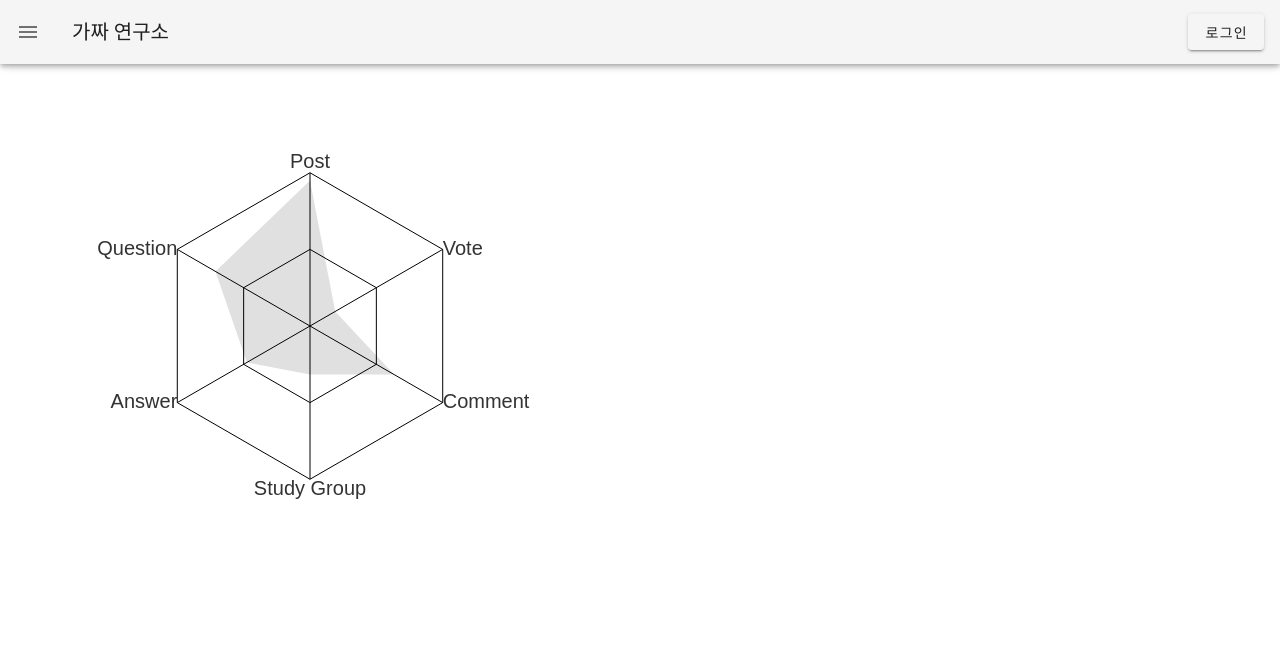
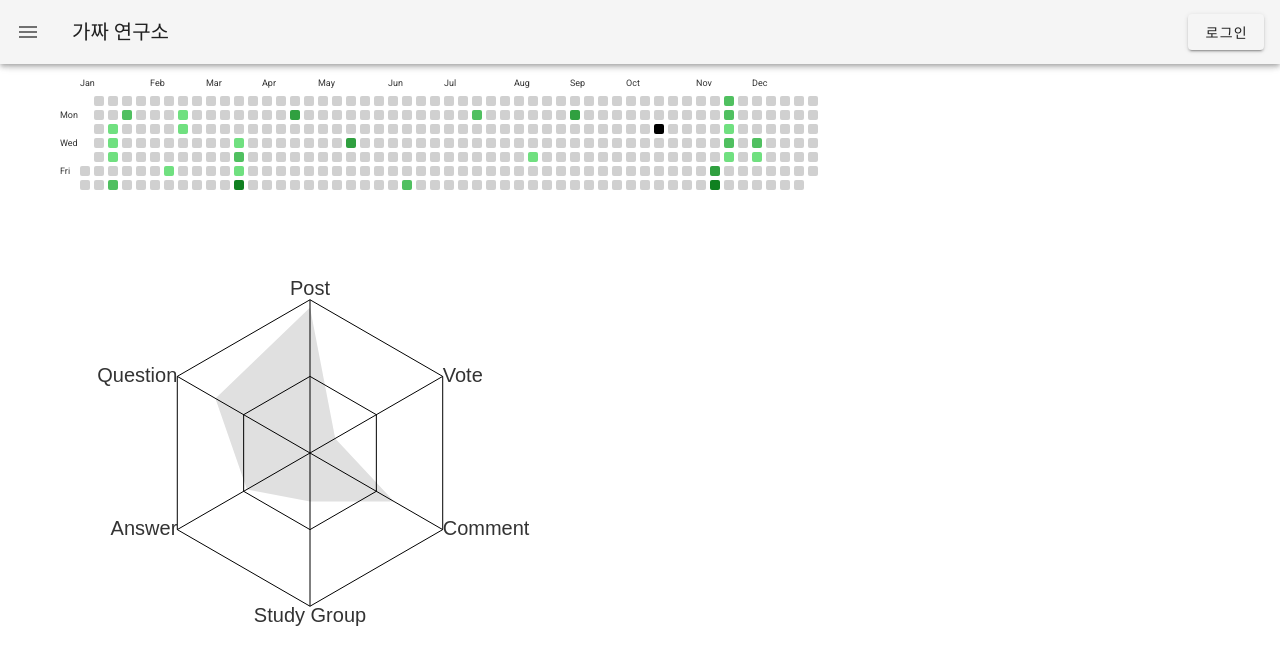
Before and after one commit to pseudolab/PseudoFront, a Nuxt app: page /profile in a window 1280 px wide. Shown: the top 664 px of the page. Built offline with nearby package versions, Linux system fonts and the light colour scheme.

Commit message:
Add: Activityalender.vue component

```diff
--- /dev/null
+++ b/components/profile/ActivityCalender.vue
@@ -0,0 +1,201 @@
+<template>
+  <svg width="800" height="120" class="activity-calender"></svg>
+</template>
+<script>
+import { ColorPalette } from '@/fixture/profile/activityCalender.js'
+export default {
+  props: {
+    year: {
+      type: Number,
+      default: () => new Date().getFullYear(),
+    },
+    calenderDataset: {
+      type: Object,
+      default: () => ({}),
+    },
+  },
+  computed: {
+    isLeapYear() {
+      if (this.year % 400 === 0) return true
+      if (this.year % 100 === 0) return false
+      if (this.year % 4 === 0) return true
+      return false
+    },
+  },
+  mounted() {
+    const { year, isLeapYear, calenderDataset } = this
+
+    const calenderContext = document.createElementNS(
+      'http://www.w3.org/2000/svg',
+      'g'
+    )
+    calenderContext.setAttribute('transform', `translate(20, 20)`)
+
+    // tile click event
+    let selectedTile = null
+    calenderContext.addEventListener('click', (e) => {
+      const { tagName } = e.target
+      if (tagName === 'rect') {
+        if (selectedTile) {
+          selectedTile.classList.remove('active')
+        }
+        if (selectedTile === e.target) {
+          selectedTile = null
+          calenderContext.classList.remove('opacity')
+        } else {
+          calenderContext.classList.add('opacity')
+          selectedTile = e.target
+          selectedTile.classList.add('active')
+        }
+      }
+    })
+    this.$el.appendChild(calenderContext)
+
+    const dayStringSet = ['Mon', 'Wed', 'Fri']
+    const monthStringSet = [
+      'Jan',
+      'Feb',
+      'Mar',
+      'Apr',
+      'May',
+      'Jun',
+      'Jul',
+      'Aug',
+      'Sep',
+      'Oct',
+      'Nov',
+      'Dec',
+    ]
+    const monthDayCntSet = [
+      31,
+      isLeapYear ? 29 : 28,
+      31,
+      30,
+      31,
+      30,
+      31,
+      31,
+      30,
+      31,
+      30,
+      31,
+    ]
+    const dateAcc = monthDayCntSet.reduce(
+      (acc, cur, idx) => {
+        const pre = acc[idx]
+        acc.push(pre + cur)
+        return acc
+      },
+      [0]
+    )
+
+    const firstOffset = new Date(`January 1, ${year}`).getDay()
+    const lastOffset = isLeapYear ? firstOffset + 1 : firstOffset
+    function makeDataDate(month, day) {
+      if (month < 10) month = '0' + month
+      if (day < 10) day = '0' + day
+      return `${year}-${month}-${day}`
+    }
+
+    let curMonth = 1
+    let curDate = 1
+    function makeWeekTile(col, startOffset = 0, endOffset = 6) {
+      const weekTile = document.createElementNS(
+        'http://www.w3.org/2000/svg',
+        'g'
+      )
+      weekTile.setAttribute('transform', `translate(${14 * col}, 0)`)
+      for (let i = startOffset; i <= endOffset; i++) {
+        const tile = document.createElementNS(
+          'http://www.w3.org/2000/svg',
+          'rect'
+        )
+
+        tile.setAttribute('width', 10)
+        tile.setAttribute('height', 10)
+        tile.setAttribute('x', 0)
+        tile.setAttribute('y', 14 * i)
+        tile.setAttribute('rx', 2)
+        const curFullDate = makeDataDate(curMonthIdx, curDate)
+        tile.setAttribute('data-date', curFullDate)
+        if (calenderDataset[curFullDate]) {
+          const gap = Math.ceil(100 / ColorPalette.length)
+          const tileColor =
+            ColorPalette[Math.floor(calenderDataset[curFullDate] / gap)]
+          tile.setAttribute('fill', tileColor)
+        } else {
+          tile.setAttribute('fill', '#d0d0d0')
+        }
+
+        curDate += 1
+        if (curDate > monthDayCntSet[curMonth - 1]) {
+          curMonth += 1
+          curDate = 1
+        }
+        weekTile.appendChild(tile)
+      }
+      return weekTile
+    }
+
+    function addTextSVG(string, x, y) {
+      const textSVG = document.createElementNS(
+        'http://www.w3.org/2000/svg',
+        'text'
+      )
+      textSVG.setAttribute('transform', `translate(${x}, ${y})`)
+      textSVG.textContent = string
+      return textSVG
+    }
+
+    // render day text
+    dayStringSet.forEach((val, idx) => {
+      calenderContext.appendChild(addTextSVG(val, -20, 22 + idx * 28))
+    })
+
+    let curMonthIdx = 0
+    for (let i = 0; i <= 52; i++) {
+      // render Month text
+      const curAccTile = (i + 1) * 7 - firstOffset
+      if (curAccTile > dateAcc[curMonthIdx]) {
+        calenderContext.appendChild(
+          addTextSVG(monthStringSet[curMonthIdx], i * 14, -10)
+        )
+        curMonthIdx += 1
+      }
+
+      // render Tile
+      if (i === 0) {
+        calenderContext.appendChild(makeWeekTile(i, firstOffset))
+      } else if (i === 52) {
+        calenderContext.appendChild(makeWeekTile(i, 0, lastOffset))
+      } else {
+        calenderContext.appendChild(makeWeekTile(i, 0, 6))
+      }
+    }
+  },
+}
+</script>
+<style lang="scss">
+.activity-calender {
+  & text {
+    font-size: 9px;
+    text-anchor: start;
+    fill: #333;
+    -moz-user-select: none;
+    -webkit-user-select: none;
+    -ms-user-select: none;
+    user-select: none;
+  }
+  & .opacity {
+    & rect {
+      opacity: 0.5;
+    }
+  }
+  & rect {
+    cursor: pointer;
+    &.active {
+      opacity: 1;
+    }
+  }
+}
+</style>
--- /dev/null
+++ b/fixture/profile/activityCalender.js
@@ -0,0 +1,3 @@
+const ColorPalette = ['#70e080', '#50c060', '#30a040', '#108020', '#006000']
+
+export { ColorPalette }
--- /dev/null
+++ b/mock/profile/activityCalenderData.js
@@ -0,0 +1,33 @@
+const calenderDataset = {
+  '2021-01-12': 10,
+  '2021-01-13': 10,
+  '2021-01-14': 10,
+  '2021-01-16': 20,
+  '2021-01-18': 20,
+  '2021-02-12': 10,
+  '2021-02-15': 10,
+  '2021-02-16': 10,
+  '2021-03-17': 10,
+  '2021-03-18': 30,
+  '2021-03-19': 10,
+  '2021-03-20': 70,
+  '2021-03-31': 30,
+  '2021-04-12': 40,
+  '2021-05-12': 50,
+  '2021-06-12': 30,
+  '2021-07-12': 20,
+  '2021-08-12': 10,
+  '2021-09-30': 40,
+  '2021-10-12': 100,
+  '2021-11-12': 50,
+  '2021-11-13': 60,
+  '2021-11-14': 30,
+  '2021-11-15': 20,
+  '2021-11-16': 10,
+  '2021-11-17': 30,
+  '2021-11-18': 10,
+  '2021-12-01': 20,
+  '2021-12-02': 10,
+}
+
+export { calenderDataset }
--- a/pages/profile/index.vue
+++ b/pages/profile/index.vue
@@ -1,5 +1,6 @@
 <template>
   <section class="profile">
+    <ActivityCalender :year="2021" :calender-dataset="calenderDataset" />
     <HexagonGraph
       :activity-score-data-set="activityScoreDataSet"
       :has-animation="true"
@@ -9,18 +10,26 @@
 <script>
 import headMixin from '@/mixins/common/head.js'
 import HexagonGraph from '@/components/profile/HexagonGraph.vue'
+import ActivityCalender from '@/components/profile/ActivityCalender.vue'
 
 // mock data
 import {
   activityScoreDataMaxScore,
   activityScoreDatascore,
 } from '@/mock/profile/activityScoreData.js'
+import { calenderDataset } from '@/mock/profile/activityCalenderData.js'
 
 export default {
   components: {
     HexagonGraph,
+    ActivityCalender,
   },
   mixins: [headMixin],
+  data() {
+    return {
+      calenderDataset,
+    }
+  },
   computed: {
     activityScoreDataSet() {
       return activityScoreDataMaxScore.map(
```
